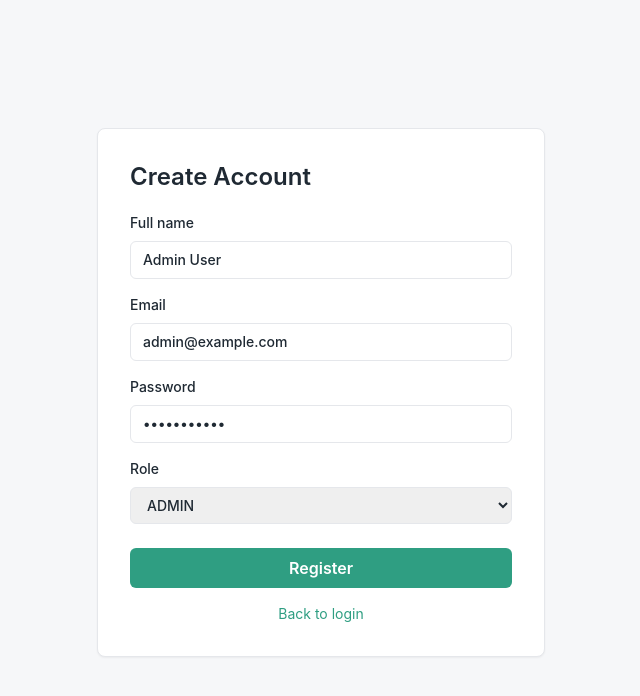
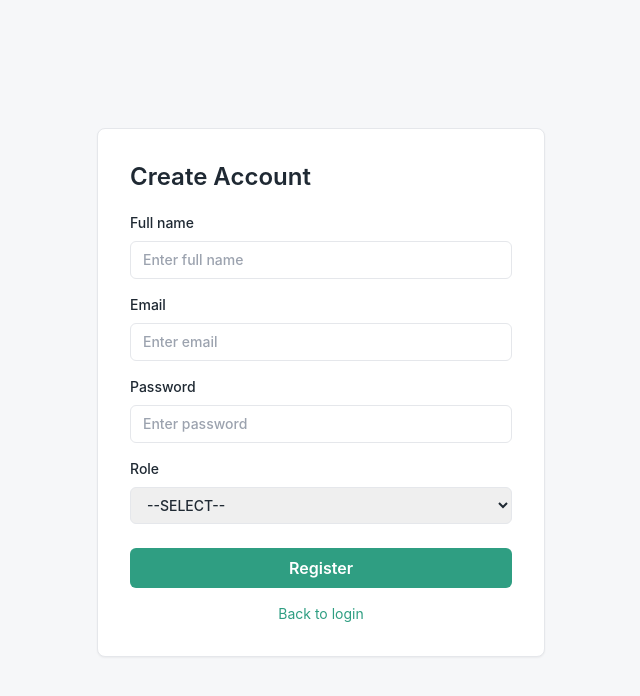
Before and after one commit to medha-bhargava/MajorProject, a React (Vite) app in the folder Capstone_Project/frontend/: page /register in a window 1280 px wide. Shown: the top 696 px of the page, without its empty margins (319-959 px from the left). Built offline with nearby package versions, Linux system fonts and the light colour scheme; no server answers.

Commit message:
Minor UI changes

```diff
--- a/Capstone_Project/frontend/src/pages/Inventory.tsx
+++ b/Capstone_Project/frontend/src/pages/Inventory.tsx
@@ -1,4 +1,4 @@
-import { type FormEvent, useState } from 'react';
+import { type FormEvent, useMemo, useState } from 'react';
 import { api } from '../api/client';
 import { PageHeader } from '../components/PageHeader';
 import {
@@ -61,6 +61,16 @@ export function Inventory() {
   const [adjustError, setAdjustError] = useState<string | null>(null);
 
   const canView = canAccess(role, 'inventory');
+  const sortedItems = useMemo(
+    () =>
+      [...items].sort((firstItem, secondItem) =>
+        firstItem.sku.localeCompare(secondItem.sku, undefined, {
+          numeric: true,
+          sensitivity: 'base',
+        })
+      ),
+    [items]
+  );
 
   const updateForm = (field: keyof InventoryForm, value: string) => {
     setForm((current) => ({ ...current, [field]: value }));
@@ -206,7 +216,7 @@ export function Inventory() {
             </thead>
 
             <tbody className="divide-y divide-gray-100">
-              {items.map((item) => (
+              {sortedItems.map((item) => (
                 // <tr className="transition hover:bg-gray-50" key={item.id}>
                 <tr
                   className={`transition hover:bg-gray-50 ${item.lowStock ? 'bg-rose-50/60' : ''
--- a/Capstone_Project/frontend/src/pages/Orders.tsx
+++ b/Capstone_Project/frontend/src/pages/Orders.tsx
@@ -1,4 +1,4 @@
-import { type FormEvent, useState } from 'react';
+import { type FormEvent, useMemo, useState } from 'react';
 import { api } from '../api/client';
 import { PageHeader } from '../components/PageHeader';
 import { StatusBadge } from '../components/StatusBadge';
@@ -91,6 +91,14 @@ export function Orders() {
   const canView = canAccess(role, 'orders');
   const canManageOrders = role === 'ADMIN' || role === 'PROCUREMENT_MANAGER';
   const lowStockItems = inventory.filter((item) => item.lowStock);
+  const sortedOrders = useMemo(
+    () =>
+      [...orders].sort(
+        (firstOrder, secondOrder) =>
+          Date.parse(secondOrder.createdAt) - Date.parse(firstOrder.createdAt)
+      ),
+    [orders]
+  );
   const supplierNameById = new Map(
     suppliers.map((supplier) => [supplier.id, supplier.name])
   );
@@ -460,7 +468,7 @@ export function Orders() {
               </tr>
             </thead>
             <tbody className="divide-y divide-gray-100">
-              {orders.map((order) => {
+              {sortedOrders.map((order) => {
                 const shipment = shipmentByOrderId.get(order.id);
 
                 return (
--- a/Capstone_Project/frontend/src/pages/Register.tsx
+++ b/Capstone_Project/frontend/src/pages/Register.tsx
@@ -5,15 +5,78 @@ import { register } from '../store/authSlice';
 import type { Role } from '../types';
 
 export function Register() {
-  const [fullName,setFullName]=useState('Admin User'); const [email,setEmail]=useState('admin@example.com'); const [password,setPassword]=useState('password123'); const [role,setRole]=useState<Role>('ADMIN');
-  const dispatch=useAppDispatch(); const navigate=useNavigate();
-  async function submit(e: FormEvent){e.preventDefault(); await dispatch(register({fullName,email,password,role})).unwrap(); navigate('/');}
+  const [fullName, setFullName] = useState('');
+  const [email, setEmail] = useState('');
+  const [password, setPassword] = useState('');
+  const [role, setRole] = useState<Role | ''>('');
+  const dispatch = useAppDispatch();
+  const navigate = useNavigate();
+  async function submit(e: FormEvent) {
+    e.preventDefault();
+    if (!role) {
+      alert('Please select a role');
+      return;
+    }
+    await dispatch(
+      register({
+        fullName,
+        email,
+        password,
+        role,
+      })
+    ).unwrap();
+    navigate('/');
+  }
   return <div className="grid min-h-screen place-items-center bg-[#f6f7f9] px-4"><form onSubmit={submit} className="w-full max-w-md rounded-lg border border-gray-200 bg-white p-8 shadow-sm">
     <h1 className="text-2xl font-semibold text-ink">Create Account</h1>
-    <label className="mt-5 block text-sm font-medium">Full name<input className="mt-2 w-full rounded-md border px-3 py-2" value={fullName} onChange={e=>setFullName(e.target.value)} /></label>
-    <label className="mt-4 block text-sm font-medium">Email<input className="mt-2 w-full rounded-md border px-3 py-2" value={email} onChange={e=>setEmail(e.target.value)} /></label>
-    <label className="mt-4 block text-sm font-medium">Password<input type="password" className="mt-2 w-full rounded-md border px-3 py-2" value={password} onChange={e=>setPassword(e.target.value)} /></label>
-    <label className="mt-4 block text-sm font-medium">Role<select className="mt-2 w-full rounded-md border px-3 py-2" value={role} onChange={e=>setRole(e.target.value as Role)}><option>ADMIN</option><option>WAREHOUSE_MANAGER</option><option>PROCUREMENT_MANAGER</option><option>SUPPLIER</option></select></label>
+    <label className="mt-5 block text-sm font-medium">
+      Full name
+      <input
+        required
+        placeholder="Enter full name"
+        className="mt-2 w-full rounded-md border px-3 py-2"
+        value={fullName}
+        onChange={e => setFullName(e.target.value)}
+      />
+    </label>
+    <label className="mt-4 block text-sm font-medium">
+      Email
+      <input
+        required
+        placeholder="Enter email"
+        className="mt-2 w-full rounded-md border px-3 py-2"
+        value={email}
+        onChange={e => setEmail(e.target.value)}
+      />
+    </label>
+    <label className="mt-4 block text-sm font-medium">
+      Password
+      <input
+        required
+        placeholder="Enter password"
+        type="password"
+        className="mt-2 w-full rounded-md border px-3 py-2"
+        value={password}
+        onChange={e => setPassword(e.target.value)}
+      />
+    </label>
+    <label className="mt-4 block text-sm font-medium">
+      Role
+      <select
+        // required
+        className="mt-2 w-full rounded-md border px-3 py-2"
+        value={role}
+        onChange={e => setRole(e.target.value as Role)}
+      >
+        <option value="" disabled>
+          --SELECT--
+        </option>
+        <option value="ADMIN">ADMIN</option>
+        <option value="WAREHOUSE_MANAGER">WAREHOUSE_MANAGER</option>
+        <option value="PROCUREMENT_MANAGER">PROCUREMENT_MANAGER</option>
+        <option value="SUPPLIER">SUPPLIER</option>
+      </select>
+    </label>
     <button className="mt-6 w-full rounded-md bg-mint px-4 py-2 font-semibold text-white">Register</button><p className="mt-4 text-center text-sm"><Link className="text-mint" to="/login">Back to login</Link></p>
   </form></div>;
 }
--- a/Capstone_Project/frontend/src/types/index.ts
+++ b/Capstone_Project/frontend/src/types/index.ts
@@ -2,7 +2,7 @@ export type Role = 'ADMIN' | 'WAREHOUSE_MANAGER' | 'PROCUREMENT_MANAGER' | 'SUPP
 export interface AuthUser { userId: string; fullName: string; email: string; role: Role; accessToken: string; refreshToken: string; }
 export interface InventoryItem { id: string; sku: string; name: string; category: string; warehouseCode: string; quantity: number; lowStockThreshold: number; unitCost: number; valuation: number; lowStock: boolean; updatedAt: string; }
 export interface Supplier { id: string; name: string; email: string; phone: string; contactPerson: string; productCategory: string; averageLeadTimeDays: number; rating: number; }
-export interface PurchaseOrder { id: string; sku: string; itemName: string; quantity: number; supplierId: string; requestedBy: string; status: string; unitCost: number; }
+export interface PurchaseOrder { id: string; sku: string; itemName: string; quantity: number; supplierId: string; requestedBy: string; status: string; unitCost: number; createdAt: string; }
 export interface Shipment { id: string; trackingNumber: string; carrier: string; originWarehouse: string; destinationWarehouse: string; sku?: string; quantity?: number; orderId?: string; status: string; shippedAt?: string; deliveredAt?: string; createdAt?: string; }
 export type SalesStatus = 'SOLD' | 'RETURNED';
 export interface SalesRecord { id: string; sku: string; itemName: string; quantity: number; unitCost: number; status: SalesStatus; createdAt: string; }
```
